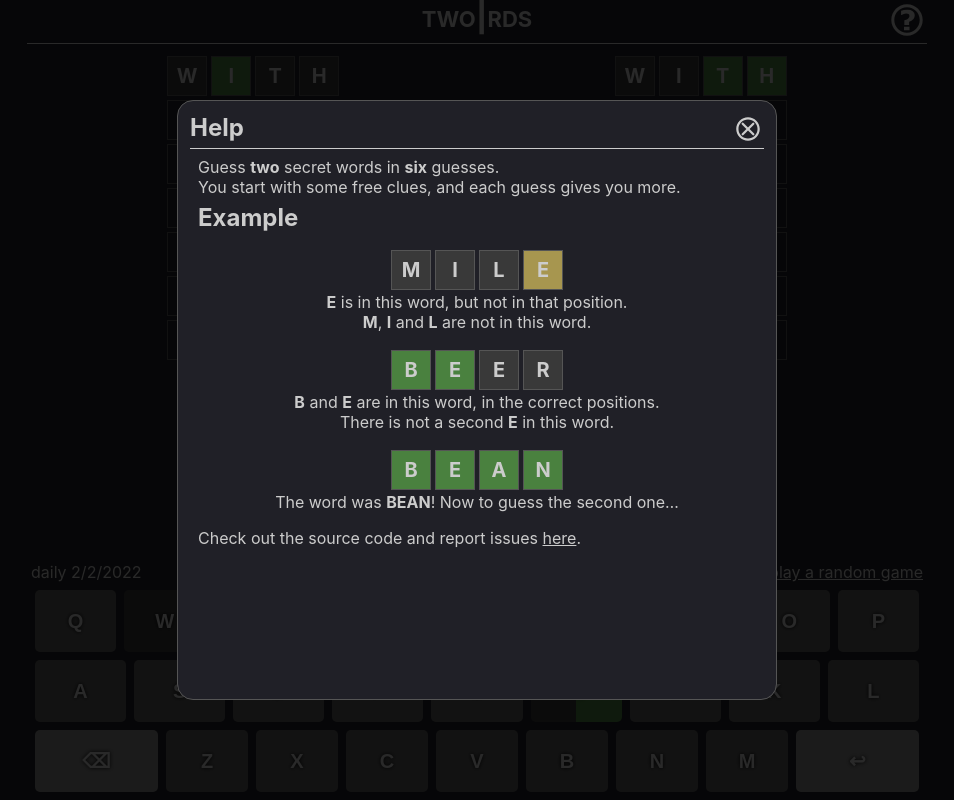
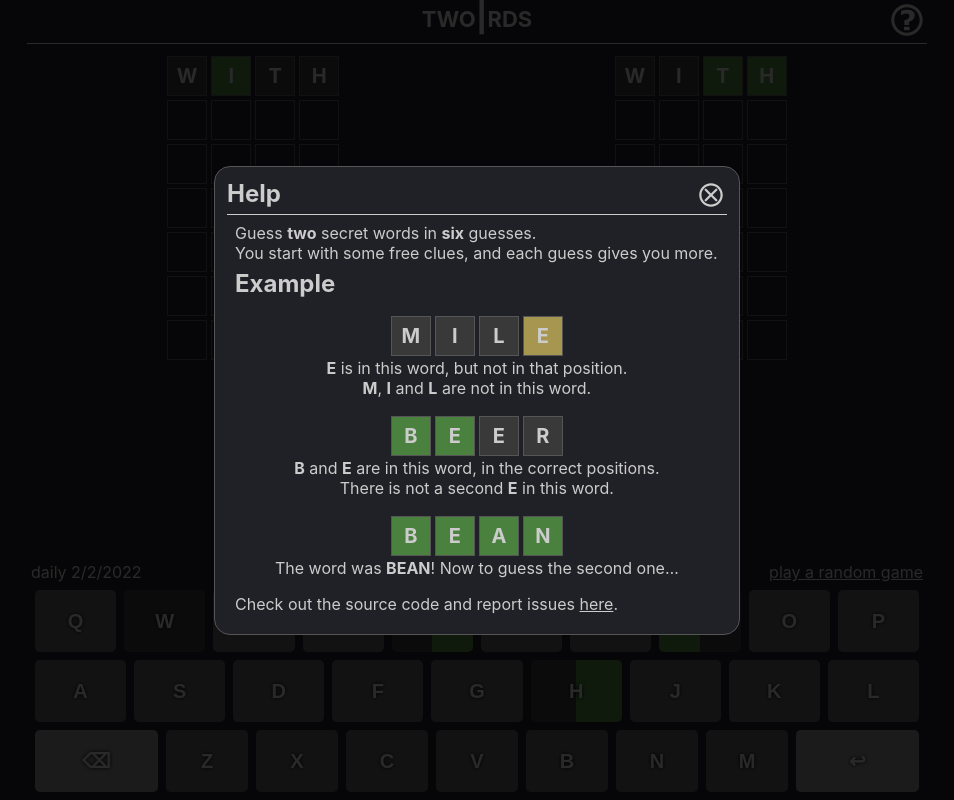
Before and after one commit to elliebbean/twords, a React (Create React App) app: page / in a window 1280 px wide. Both pictures are taken after a click on the button "Help". Shown: the whole page, without its empty margins (163-1117 px from the left). Built offline with nearby package versions, Linux system fonts and the light colour scheme.

Commit message:
improve sizing of the modal

```diff
--- a/src/components/modal/Modal.css
+++ b/src/components/modal/Modal.css
@@ -1,8 +1,11 @@
+.modal-container {
+  display: flex;
+  position: absolute;
+  inset: 0;
+}
+
 .modal {
-  position: absolute;
-  inset: 0.5rem;
-  max-height: 600px;
-  max-width: 600px;
+  max-width: 100%;
   margin: auto;
   padding: 0.75rem;
   border-radius: 1rem;
@@ -18,7 +21,7 @@
 }
 
 .overlay {
-  position: absolute;
+  position: fixed;
   inset: 0;
   background: black;
   opacity: 0.8;
@@ -47,7 +50,6 @@
 
 .modal .modal-content {
   padding: 0.5rem;
-  overflow-y: auto;
 }
 
 @keyframes zoomIn {
--- a/src/components/modal/Modal.tsx
+++ b/src/components/modal/Modal.tsx
@@ -64,7 +64,7 @@ function Modal({ isOpen, onClose, title, children }: ModalProps) {
     return ReactDOM.createPortal(
       <>
         <FocusTrap>
-          <div>
+          <div className="modal-container">
             {isClosing ? (
               <div className="overlay closing" onAnimationEnd={() => setOverlayClosing(false)} />
             ) : (
```
